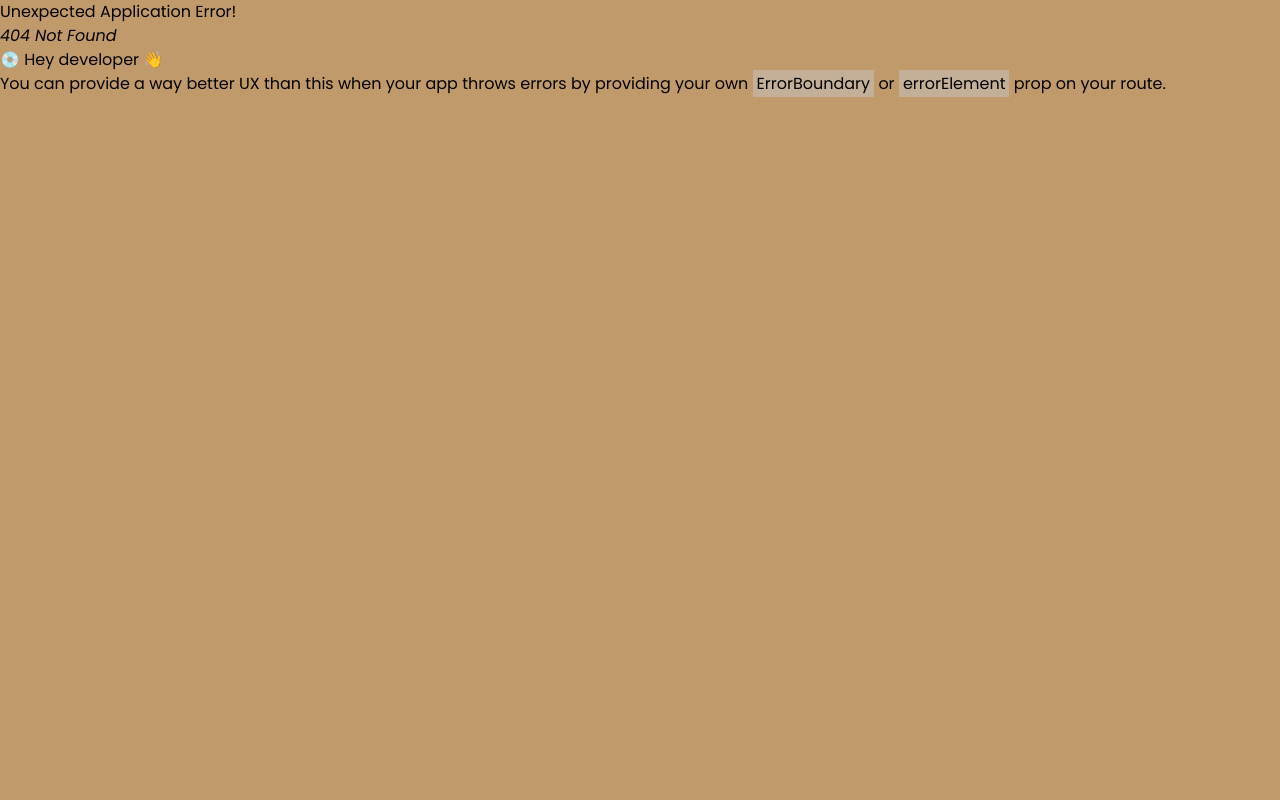
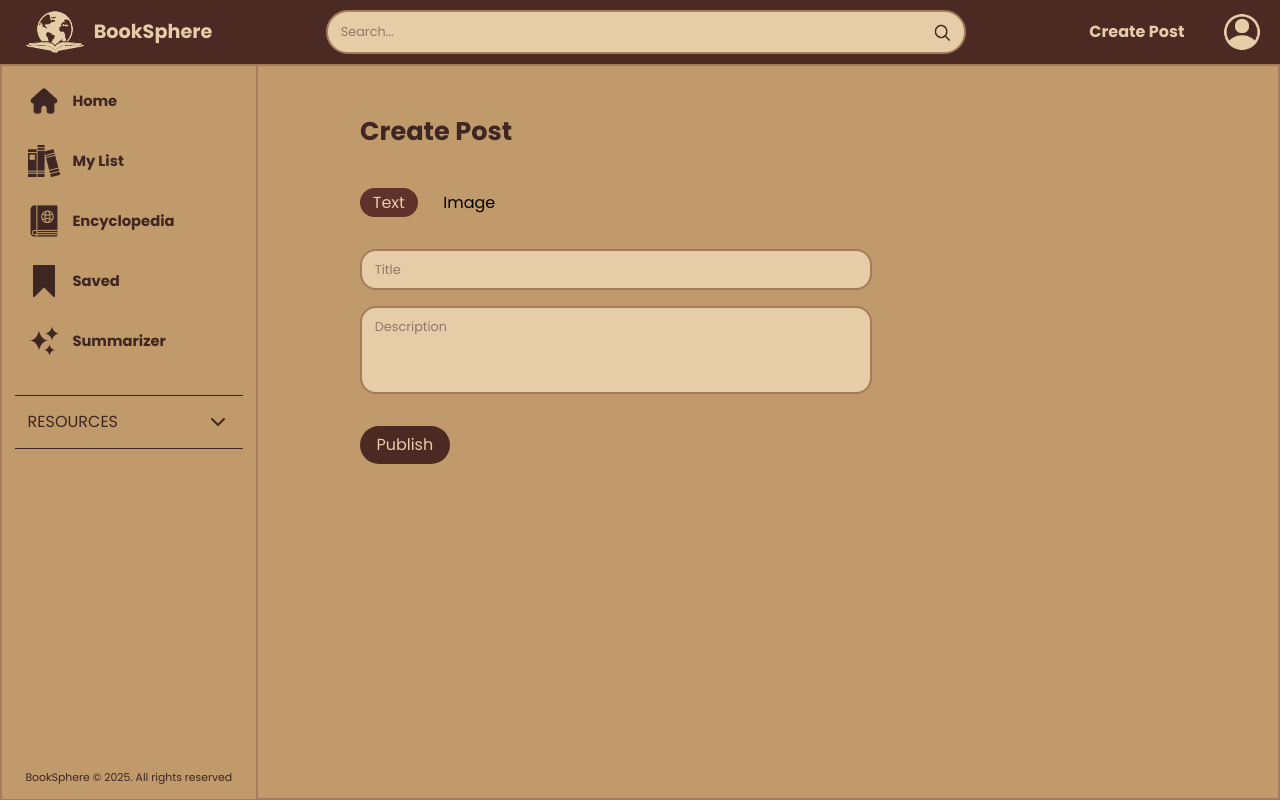
Before and after one commit to pola-k/BookSphere, a React (Vite) app in the folder booksphere/: page /create-post in a window 1280 px wide. Before the commit this address had no page. Built offline with nearby package versions, Linux system fonts and the light colour scheme.

Commit message:
Create Post Page Complete

```diff
--- a/booksphere/src/App.jsx
+++ b/booksphere/src/App.jsx
@@ -5,6 +5,7 @@ import Homepage from "./pages/Homepage/Homepage"
 import List from "./pages/List/List"
 import Subscription from "./pages/Subscription/subscription"
 import Book from "./pages/Book/Book"
+import CreatePostPage from "./pages/Create Post/create-post-page"
 import Explore from "./pages/Explore/explore"
 import {createBrowserRouter, RouterProvider} from "react-router-dom"
 
@@ -44,6 +45,10 @@ export default function App() {
         path:"/explore",
         element:<Explore/>,
       },
+      {
+        path:"/create-post",
+        element:<CreatePostPage/>,
+      },
     ]
   )
 
--- /dev/null
+++ b/booksphere/src/components/create-post-modal.jsx
@@ -0,0 +1,62 @@
+import PostUploadModal from "./post-upload-modal"
+
+import { useState } from "react"
+export default function CreatePostModal() {
+
+    const [activeTab, setActiveTab] = useState("text")
+
+    return (
+
+        <div className="flex flex-col gap-[5vh]">
+
+            <p className="text-[2vw] text-[var(--headingcolordark)] font-bold">Create Post</p>
+
+            <div className="flex flex-col gap-[2vh]">
+
+                <div className="flex gap-[1vw] text-[1.25vw]">
+
+                    <p onClick={() => setActiveTab("text")} className={`px-[1vw] py-[0.5vh] rounded-2xl hover:cursor-pointer hover:bg-[var(--accentcolor)] hover:text-[var(--bgcolorlight)] ${activeTab === "text" ? "text-[var(--bgcolorlight)] bg-[var(--posthovercolor)] hover:bg-[var(--posthovercolor)] hover:text-[var(--bgcolorlight)]" : null}`}>Text</p>
+
+                    <p onClick={() => setActiveTab("image")} className={`px-[1vw] py-[0.5vh] rounded-2xl hover:cursor-pointer hover:bg-[var(--accentcolor)] hover:text-[var(--bgcolorlight)] ${activeTab === "image" ? "text-[var(--bgcolorlight)] bg-[var(--posthovercolor)] hover:bg-[var(--posthovercolor)] hover:text-[var(--bgcolorlight)]" : null}`}>Image</p>
+
+                </div>
+
+                {/* Title Input */}
+                <div className="flex items-center border-[0.25vh] border-[var(--bordercolor)] bg-[var(--bgcolorlight)] text-[var(--headingcolordark)] rounded-2xl px-[1vw] py-[1.25vh] max-w-[40vw] text-[1vw] mt-[2vh]">
+                    <input
+                        type="text"
+                        placeholder="Title"
+                        required
+                        // value={query}
+                        // onChange={(e) => setQuery(e.target.value)}
+                        className="outline-none w-full bg-transparent"
+                    />
+                </div>
+
+                {/* Decription Input */}
+                <div className="flex items-center border-[0.25vh] border-[var(--bordercolor)] bg-[var(--bgcolorlight)] text-[var(--headingcolordark)] rounded-2xl px-[1vw] py-[1.25vh] max-w-[40vw] text-[1vw] mb-[2vh]">
+                    <textarea
+                        placeholder="Description"
+                        required
+                        // value={query}
+                        // onChange={(e) => setQuery(e.target.value)}
+                        className="outline-none resize-none w-full bg-transparent h-[8vh]"
+                    />
+                </div>
+
+                {/* Image Input */}
+                {activeTab === "image" && <PostUploadModal/>}
+
+                {/* Post Button */}
+                <button className="max-w-[7vw] text-[1.25vw] rounded-4xl px-[1vw] py-[1vh] text-[var(--bgcolorlight)] bg-[var(--navbarcolor)] hover:bg-[var(--posthovercolor)] hover:cursor-pointer">
+
+                    Publish
+                </button>
+
+            </div>
+
+        </div >
+
+
+    )
+}
--- a/booksphere/src/components/navbar.jsx
+++ b/booksphere/src/components/navbar.jsx
@@ -77,8 +77,8 @@ export default function Navbar() {
         {/* Navigation Tabs */}
         <div className="flex justify-center items-center gap-[2vw]">
 
-          <div className='flex justify-center items-center gap-[2vw] text-[1.25vw] font-bold'>
-            <Link to="/profile" className="rounded-md">Create Post</Link>
+          <div className='rounded-4xl px-[1vw] py-[0.5vh] text-[1.25vw] font-bold hover:bg-[var(--optionshovercolor)]'>
+            <Link to="/create-post" className="rounded-md">Create Post</Link>
           </div>
 
           {/* Profile Icon (can be rendered here or using a separate function) */}
--- /dev/null
+++ b/booksphere/src/components/post-upload-modal.jsx
@@ -0,0 +1,108 @@
+import { useState } from "react";
+import { X } from "lucide-react";
+
+export default function PostUploadModal() {
+
+  const [files, setFiles] = useState([]);
+  const [dragging, setDragging] = useState(false);
+
+  const handleDrop = (event) => {
+    event.preventDefault();
+    setDragging(false);
+    const droppedFiles = Array.from(event.dataTransfer.files);
+    handleFiles(droppedFiles);
+  };
+
+  const handleFileChange = (event) => {
+    const selectedFiles = Array.from(event.target.files);
+    handleFiles(selectedFiles);
+  };
+
+  const handleFiles = (selectedFiles) => {
+    // Filter files to only allow JPEG and PNG
+    const validFiles = selectedFiles.filter((file) =>
+      ["image/jpeg", "image/png"].includes(file.type)
+    );
+
+    if (validFiles.length > 0) {
+      setFiles((prevFiles) => [...prevFiles, ...validFiles]);
+    } else {
+      alert("Only JPEG and PNG images are allowed.");
+    }
+  };
+
+  const removeFile = (index) => {
+    setFiles((prevFiles) => prevFiles.filter((_, i) => i !== index));
+  };
+
+  return (
+
+    <div className="max-w-[40vw] mb-[2vh]">
+      {/* Upload Box */}
+      <label
+        className={`flex flex-col items-center justify-center w-full p-[2vh] border-[0.25vh] border-dashed rounded-2xl cursor-pointer ${
+          dragging ? "border-[var(--bgcolorlight)] bg-[var(--navbarcolor)]" : "border-[var(--accentcolor)]"
+        }`}
+        onDragOver={(e) => {
+          e.preventDefault();
+          setDragging(true);
+        }}
+        onDragLeave={() => setDragging(false)}
+        onDrop={handleDrop}
+      >
+        <input
+          type="file"
+          className="hidden"
+          multiple
+          required
+          accept="image/jpeg, image/png"
+          onChange={handleFileChange}
+        />
+
+        {/* Upload Icon */}
+        <svg
+          className="w-[4vh] h-[4vh] text-[var(--navbarcolor)] mb-[1vh]"
+          fill="none"
+          stroke="currentColor"
+          strokeWidth="2"
+          viewBox="0 0 24 24"
+          xmlns="http://www.w3.org/2000/svg"
+        >
+          <path
+            strokeLinecap="round"
+            strokeLinejoin="round"
+            d="M3 16v2a2 2 0 002 2h14a2 2 0 002-2v-2M7 10l5-5m0 0l5 5m-5-5v12"
+          ></path>
+        </svg>
+
+        {/* Upload Text */}
+        <p className="text-[0.75vw] text-[var(--textcolor)]">
+          Drag & drop images here or{" "}
+          <span className="text-[0.75vw] text-[var(--postcolor)] font-bold">click to upload</span>
+        </p>
+      </label>
+
+      {/* Image Previews with Remove Button */}
+      {files.length > 0 && (
+        <div className="mt-[1.25vh] grid grid-cols-3 gap-3">
+          {files.map((file, index) => (
+            <div key={index} className="relative group">
+              <img
+                src={URL.createObjectURL(file)}
+                alt="preview"
+                className="w-full h-[10vh] object-fit rounded-lg shadow-md"
+              />
+              {/* Remove Button */}
+              <button
+                onClick={() => removeFile(index)}
+                className="absolute top-[0.5vh] right-[0.5vh] text-[0.75vw] text-[0.75vw] bg-black opacity-0 text-gray-300 text-[0.75vw] rounded-full w-[2.5vh] h-[2.5vh] flex items-center justify-center group-hover:opacity-70 transition"
+              >
+                <X/>
+              </button>
+            </div>
+          ))}
+        </div>
+      )}
+    </div>
+  );
+}
--- /dev/null
+++ b/booksphere/src/pages/Create Post/create-post-page.jsx
@@ -0,0 +1,26 @@
+import Navbar from '../../components/navbar'
+import Sidebar from '../../components/sidebar'
+import CreatePostModal from "../../components/create-post-modal"
+
+export default function CreatePostPage() {
+
+    return (
+        <div className='flex flex-col grid grid-rows-[8%_92%] h-screen'>
+
+            <Navbar/>
+
+            <div className='grid grid-cols-[20%_20%_35%_25%] border-1 border-[var(--bordercolor)]'>
+
+                <div className='col-span-1 overflow-y-auto'>
+                    <Sidebar/>
+                </div>
+
+                <div className='col-span-3 h-full overflow-y-auto border-1 px-[8vw] py-[6vh] text-2xl border-[var(--bordercolor)]'>
+                    <CreatePostModal/>
+                </div>
+
+            </div>
+
+        </div>
+    )
+}
```
